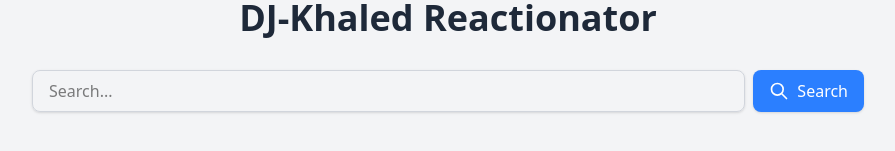
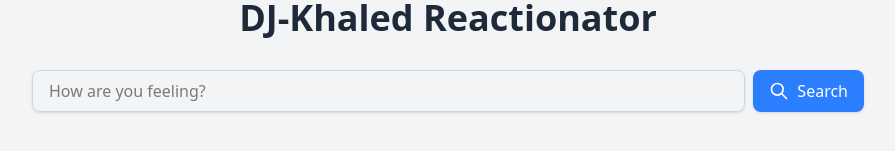
Before and after one commit to Dominik1799/dj-khaled-reactionator, a Next.js app in the folder frontend/: page / in a window 1280 px wide. Shown: the part 237-388 px from the top of the page, without its empty margins (192-1087 px from the left). Built offline with nearby package versions, Linux system fonts and the light colour scheme.

Commit message:
update placeholder text

```diff
--- a/frontend/app/components/SearchBox.jsx
+++ b/frontend/app/components/SearchBox.jsx
@@ -41,7 +41,7 @@
         <div className="relative flex-grow">
           <input
             type="text"
-            placeholder="Search..."
+            placeholder="How are you feeling?"
             value={searchQuery}
             onChange={(e) => setSearchQuery(e.target.value)}
             onKeyDown={handleKeyPress}
```
